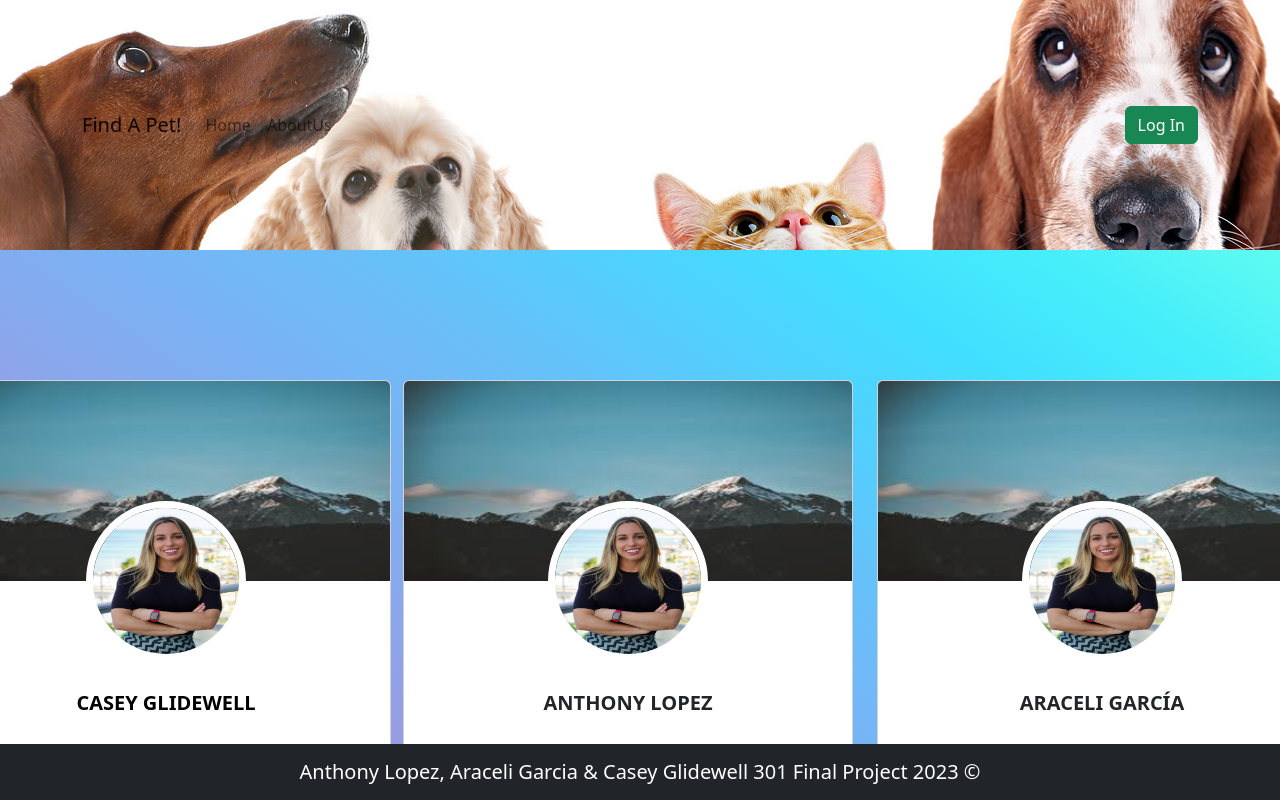
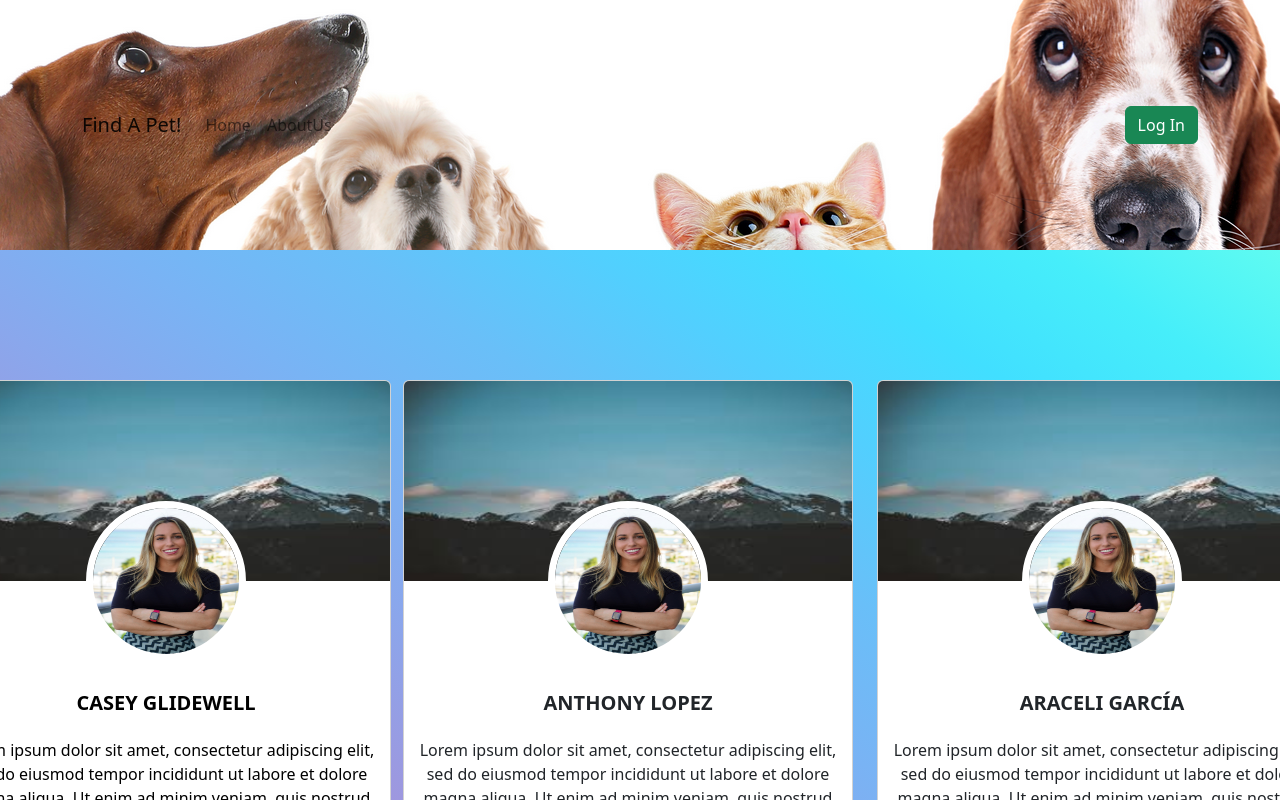
Before and after one commit to Ostyantic/FindAPet-frontend, a React (Create React App) app: page /aboutus in a window 1280 px wide. Shown: the top 800 px of the page. Built offline with nearby package versions, Linux system fonts and the light colour scheme; no server answers.

Commit message:
fixed navbar

```diff
--- a/src/components/Footer.js
+++ b/src/components/Footer.js
@@ -6,13 +6,13 @@ import Container from 'react-bootstrap/Container';
 class Footer extends React.Component {
   render() {
     return (
-      <Container>
-        <Navbar fixed="bottom" expand="lg" bg="dark" variant="dark">
+      // <Container>
+        <Navbar expand="xl" bg="dark" variant="dark">
           <Container>
             <Navbar.Brand style={{margin:'auto'}}>Anthony Lopez, Araceli Garcia &amp; Casey Glidewell 301 Final Project 2023 &copy;</Navbar.Brand>
           </Container>
         </Navbar>
-      </Container>
+      // </Container>
     );
   }
 }
```
